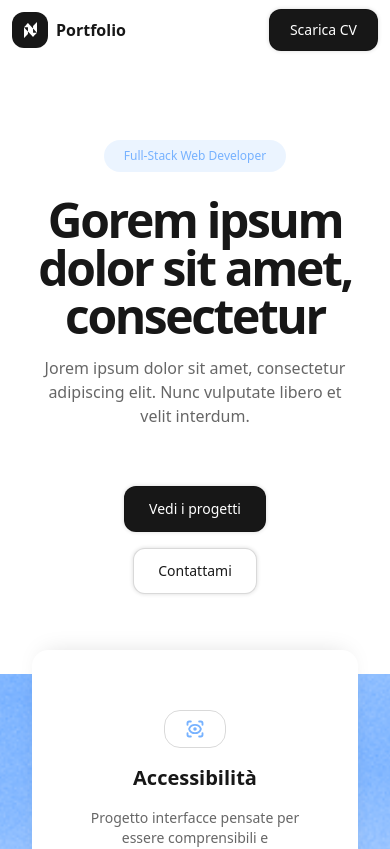
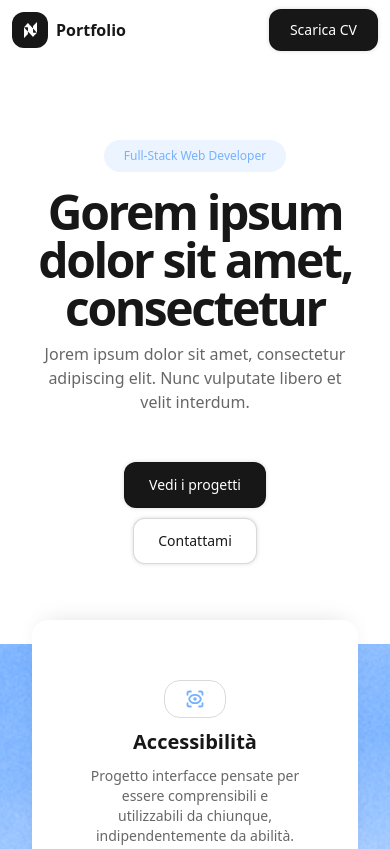
Before and after one commit to nicolocamassa/portfolio, a Next.js app: page / in a window 390 px wide. Shown: the top 849 px of the page. Built offline with nearby package versions, Linux system fonts and the light colour scheme; a web font is replaced by a local one.

Commit message:
feat: responsive global spaces

```diff
--- a/app/globals.css
+++ b/app/globals.css
@@ -11,11 +11,11 @@
   --section-lg: 100px;
 
   /* *STACK GAP */
-  --space-xs: 16px;
-  --space-sm: 24px;
-  --space-md: 32px;
-  --space-lg: 46px;
-  --space-xl: 58px;
+  --space-xs: 10px;
+  --space-sm: 16px;
+  --space-md: 24px;
+  --space-lg: 32px;
+  --space-xl: 48px;
 
   /* *SUPERFICI */
   --background: #ffffff;
@@ -89,6 +89,14 @@ footer{
   footer{
     margin-top: 90px;
   }
+
+  :root{
+      --space-xs: 16px;
+      --space-sm: 24px;
+      --space-md: 32px;
+      --space-lg: 46px;
+      --space-xl: 58px;
+  }
 }
 
 /* Section component padding */
```
